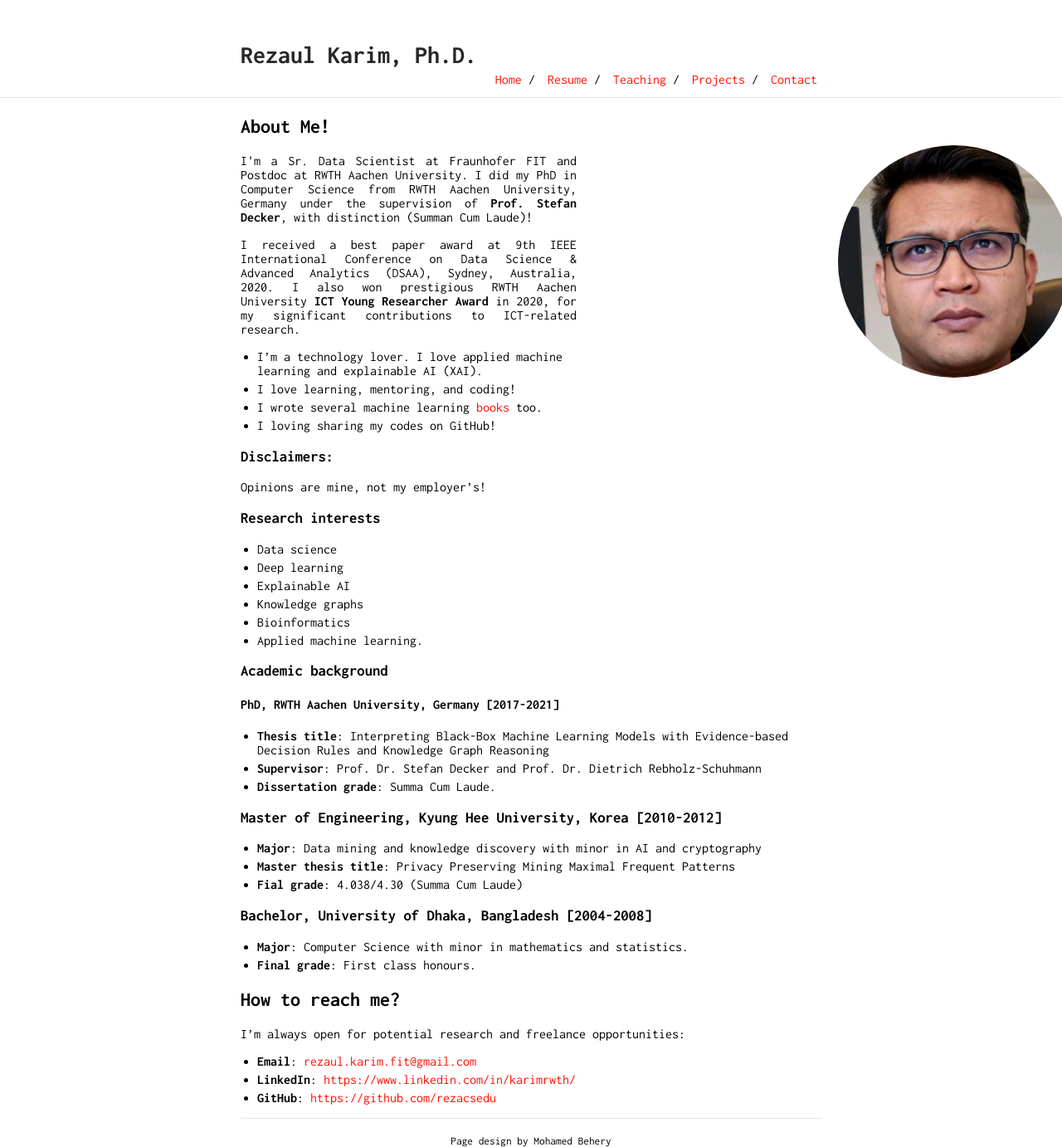
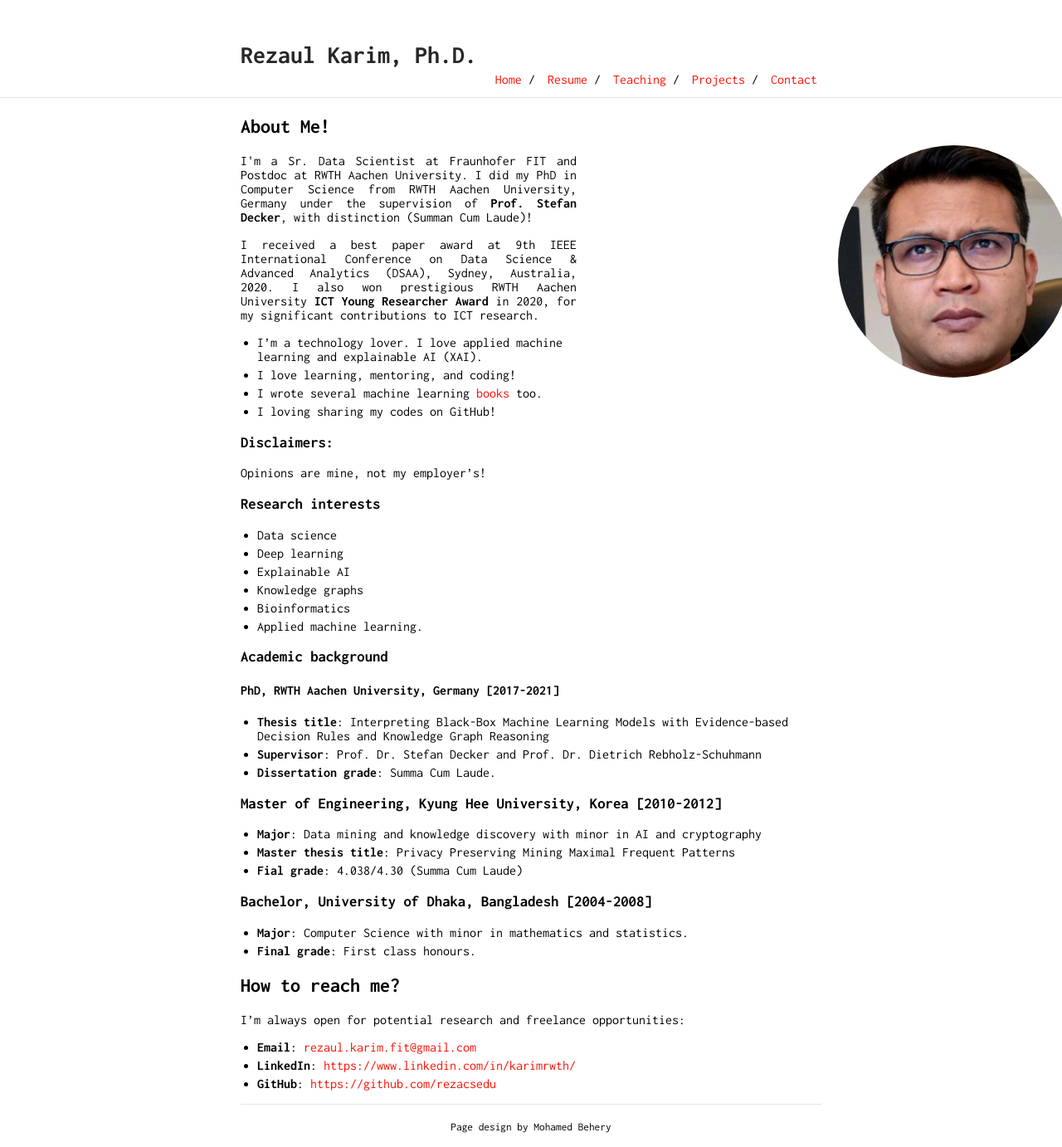
Before and after one commit to rezacsedu/rezacsedu.github.io, a Jekyll site: the page built from index.md, in a window 1280 px wide. Shown: the whole page at 83% size. Built offline with Jekyll 4.4.1, drawn with Linux system fonts in a browser that asks for light colours; our own code applies the rules of GitHub Pages for plain Markdown files.

Commit message:
Update index.md

```diff
--- a/index.md
+++ b/index.md
@@ -4,7 +4,7 @@
 
 <p style='text-align: justify;'> I'm a Sr. Data Scientist at Fraunhofer FIT and Postdoc at RWTH Aachen University. I did my PhD in Computer Science from RWTH Aachen University, Germany under the supervision of <b>Prof. Stefan Decker</b>, with distinction (Summan Cum Laude)! </p>
 
-<p style='text-align: justify;'>I received a best paper award at 9th IEEE International Conference on Data Science & Advanced Analytics (DSAA), Sydney, Australia, 2020. I also won prestigious RWTH Aachen University <b>ICT Young Researcher Award</b> in 2020, for my significant contributions to ICT-related research. </p>
+<p style='text-align: justify;'>I received a best paper award at 9th IEEE International Conference on Data Science & Advanced Analytics (DSAA), Sydney, Australia, 2020. I also won prestigious RWTH Aachen University <b>ICT Young Researcher Award</b> in 2020, for my significant contributions to ICT research. </p>
 
 - I'm a technology lover. I love applied machine learning and explainable AI (XAI).
 - I love learning, mentoring, and coding!
```
